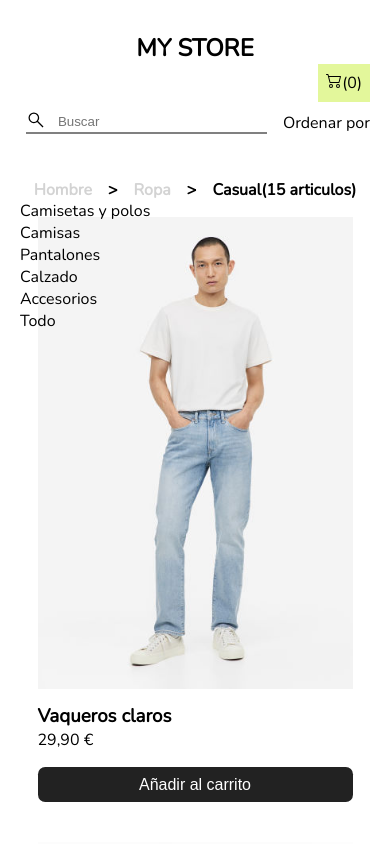
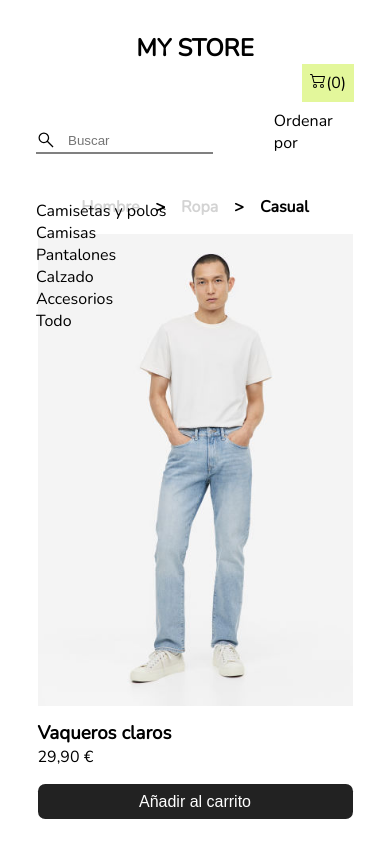
Before and after one commit to sergiohut/my_store, a React (Vite) app: page / in a window 390 px wide. Shown: the top 844 px of the page. Built offline with nearby package versions, Linux system fonts and the light colour scheme.

Commit message:
cambios en el header

```diff
--- a/src/components/Header.css
+++ b/src/components/Header.css
@@ -181,7 +181,7 @@ height: 30px;
 }
 
 .header{
-    height: 20vh;
+    height: 22vh;
 }
 }
 
@@ -190,7 +190,7 @@ height: 30px;
         top:200px;
     }
     .upper_line input{
-        width: 100%;
+        width: 80%;
     }
     .user_actions{
         position: relative;
@@ -200,6 +200,10 @@ height: 30px;
         flex-wrap: wrap;
         justify-content: flex-start;
     }
+    .header{
+        padding: 0 1rem
+    }
+    .second_line{
 
-
-}
+    font-size: 12px;}
+    }
--- a/src/components/Header.tsx
+++ b/src/components/Header.tsx
@@ -75,7 +75,7 @@ const showValue = () => {
             <li>&gt;</li>
             <li><a href="">Ropa</a></li>
             <li>&gt;</li>
-            <li className="current_page"><a  href="">Casual(15 articulos)</a></li>
+            <li className="current_page"><a  href="">Casual</a></li>
           </ul>
 
         </div>}
```
